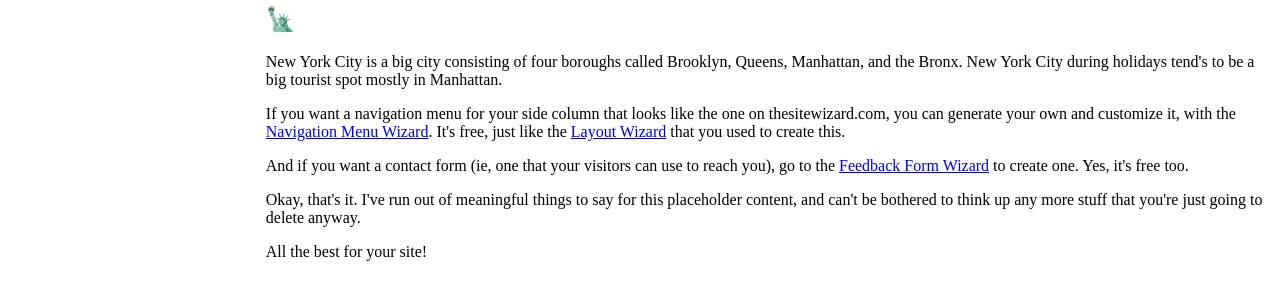
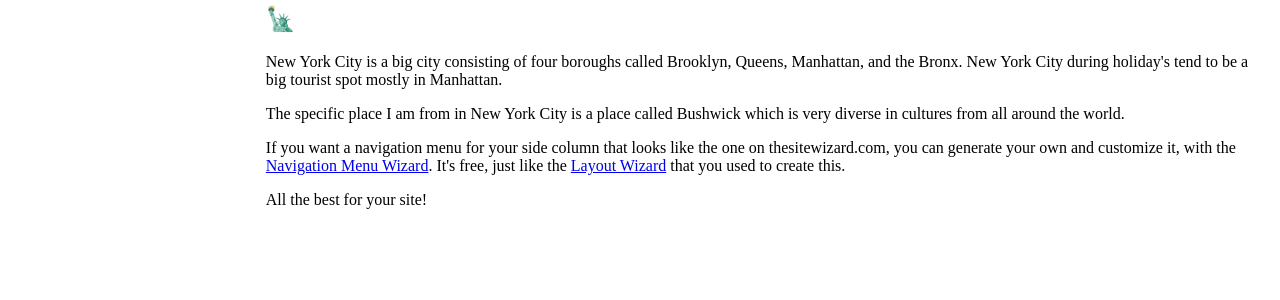
Before and after one commit to Donald592/personal, a plain HTML site: page mytown.html in a window 1280 px wide. Shown: the part 262-562 px from the top of the page. Drawn offline with Linux system fonts and the light colour scheme.

Commit message:
vs code commit

```diff
--- a/mytown.html
+++ b/mytown.html
@@ -24,18 +24,15 @@
           <h2>🗽</h2>
           <p> New York City is a big city consisting of four boroughs called
             Brooklyn, Queens, Manhattan, and the Bronx. New York City during
-            holidays tend's to be a big tourist spot mostly in Manhattan.</p>
+            holiday's tend to be a big tourist spot mostly in Manhattan. </p>
+          <p>The specific place I am from in New York City is a place called
+            Bushwick which is very diverse in cultures from all around the
+            world. </p>
           <p> If you want a navigation menu for your side column that looks like
             the one on thesitewizard.com, you can generate your own and
             customize it, with the <a href="https://www.thesitewizard.com/wizards/css-menu-buttons.shtml">Navigation
               Menu Wizard</a>. It's free, just like the <a href="https://www.thesitewizard.com/wizards/layout.shtml">Layout
               Wizard</a> that you used to create this. </p>
-          <p> And if you want a contact form (ie, one that your visitors can use
-            to reach you), go to the <a href="https://www.thesitewizard.com/wizards/feedbackform.shtml">Feedback
-              Form Wizard</a> to create one. Yes, it's free too. </p>
-          <p> Okay, that's it. I've run out of meaningful things to say for this
-            placeholder content, and can't be bothered to think up any more
-            stuff that you're just going to delete anyway. </p>
           <p> All the best for your site! </p>
           <p>&nbsp;</p>
           <!-- end of content column: put your content above this line --> </div>
```
Also changed, not shown: 1 other file.
